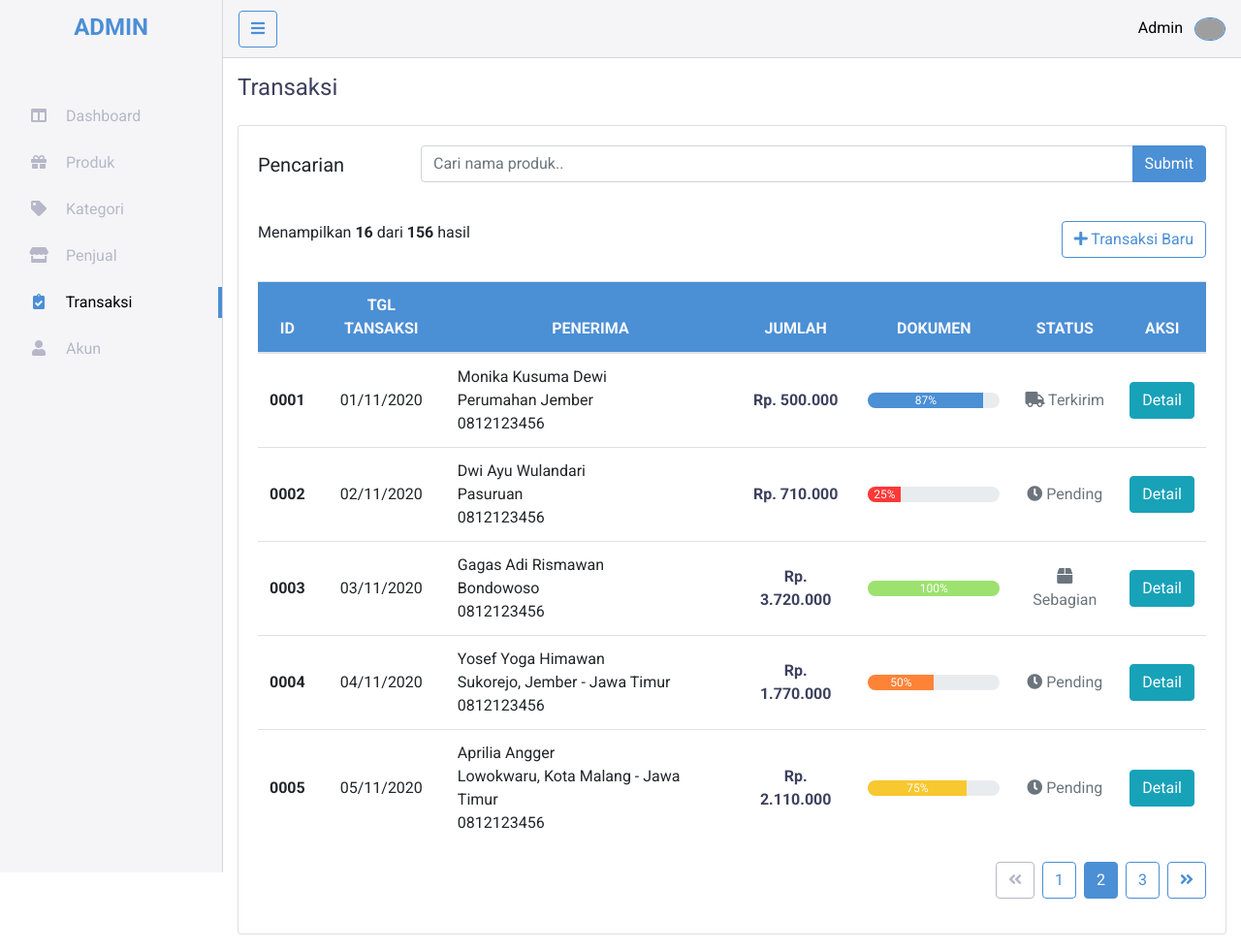
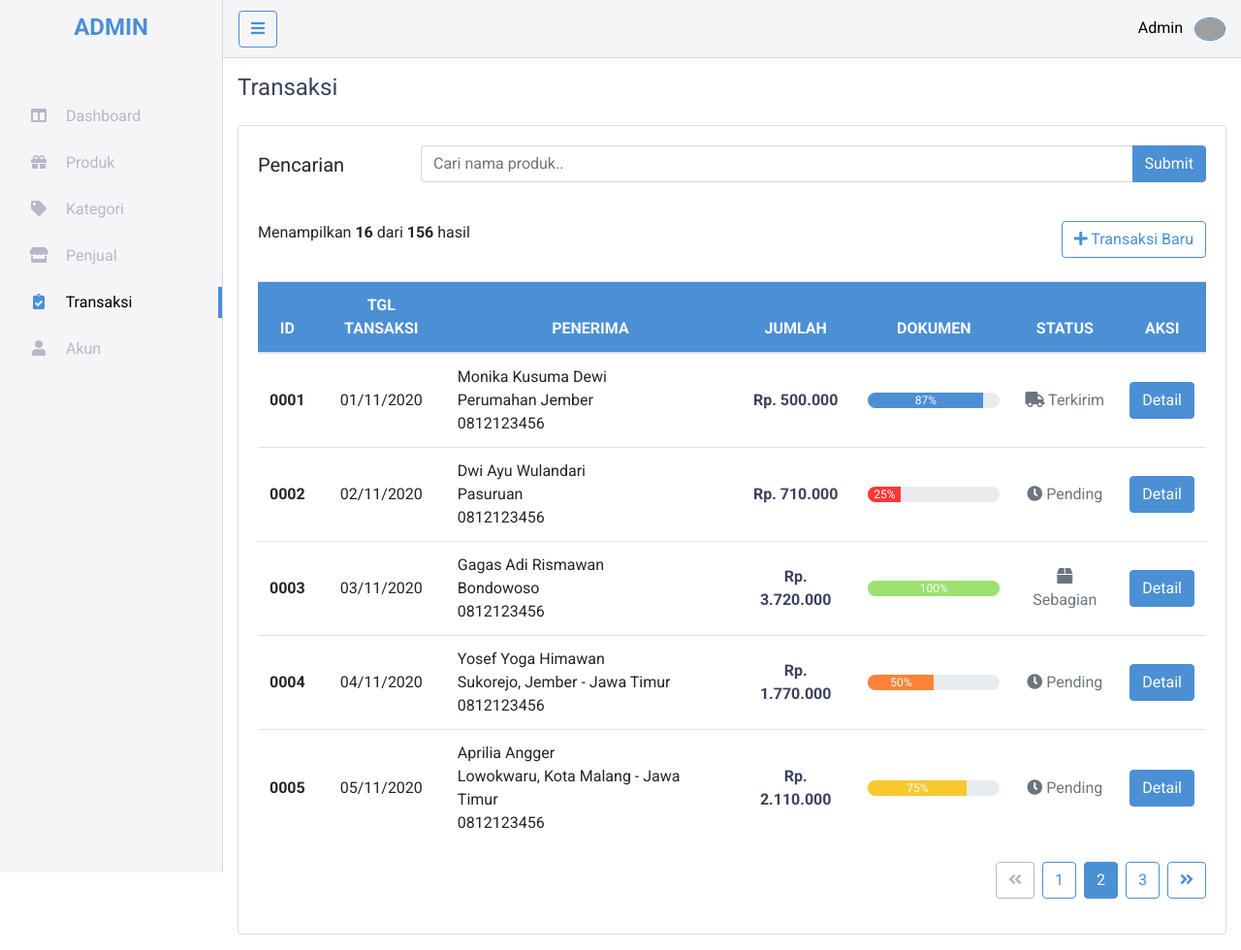
Before and after one commit to adigagas/siproduk, a PHP site: page /pages/transaksi.html in a window 1280 px wide. Shown: the whole page at 97% size. Run offline with PHP 8.4, Linux system fonts and the light colour scheme; grey boxes are pictures that could not be loaded.

Commit message:
CSS Update

```diff
--- a/css/style.css
+++ b/css/style.css
@@ -1,7 +1,7 @@
 :root {
     --primaryColor: #4b8fd5;
-    --primaryColorLight: #35cee6;
-    --primaryColorDark: #1da6bb;
+    --primaryColorLight: #5a9ada;
+    --primaryColorDark: #3f82c4;
     --secondaryColor: #b7b7c9;
     --secondaryColorLight: #f5f5f8;
     --accentColor: #3C415E;
--- a/pages/detail-transaksi.html
+++ b/pages/detail-transaksi.html
@@ -97,7 +97,7 @@
                 <div class="col-xl-3 col-lg-5 col-md-12">
                     <div class="side-panel">
                         <h4>Dashboard</h4>
-                        <div class="card mt-4">
+                        <div class="card bg-light border-0 mt-4">
                             <div class="card-body">
                                 <small>
                                     <table class="table table-sm table-borderless">
@@ -156,7 +156,7 @@
                 </div>
 
                 <div class="col">
-                    <div class="card mt-5">
+                    <div class="card border-0 mt-5">
                         <div class="card-body">
                             <h5 class="card-title">
                                 <b>
@@ -262,7 +262,7 @@
                             </div>
                         </div>
                     </div>
-                    <div class="card mt-5 mb-3">
+                    <div class="card border-0 mt-5 mb-3">
                         <div class="card-body">
                             <h5 class="card-title">
                                 <b>Detail Transaksi</b>
--- a/pages/transaksi.html
+++ b/pages/transaksi.html
@@ -168,7 +168,7 @@
                                             <i class="fas fa-truck"></i> Terkirim
                                         </td>
                                         <td class="align-middle text-center">
-                                            <a href="detail-transaksi.html" class="btn btn-info">Detail</a>
+                                            <a href="detail-transaksi.html" class="btn btn-primary">Detail</a>
                                         </td>
                                     </tr>
                                     <tr>
@@ -191,7 +191,7 @@
                                             <i class="fas fa-clock"></i> Pending
                                         </td>
                                         <td class="align-middle text-center">
-                                            <a href="" class="btn btn-info">Detail</a>
+                                            <a href="" class="btn btn-primary">Detail</a>
                                         </td>
                                     </tr>
                                     <tr>
@@ -214,7 +214,7 @@
                                             <i class="fas fa-box"></i> Sebagian
                                         </td>
                                         <td class="align-middle text-center">
-                                            <a href="" class="btn btn-info">Detail</a>
+                                            <a href="" class="btn btn-primary">Detail</a>
                                         </td>
                                     </tr>
                                     <tr>
@@ -237,7 +237,7 @@
                                             <i class="fas fa-clock"></i> Pending
                                         </td>
                                         <td class="align-middle text-center">
-                                            <a href="" class="btn btn-info">Detail</a>
+                                            <a href="" class="btn btn-primary">Detail</a>
                                         </td>
                                     </tr>
                                     <tr>
@@ -260,7 +260,7 @@
                                             <i class="fas fa-clock"></i> Pending
                                         </td>
                                         <td class="align-middle text-center">
-                                            <a href="" class="btn btn-info">Detail</a>
+                                            <a href="" class="btn btn-primary">Detail</a>
                                         </td>
                                     </tr>
                                 </tbody>
```
